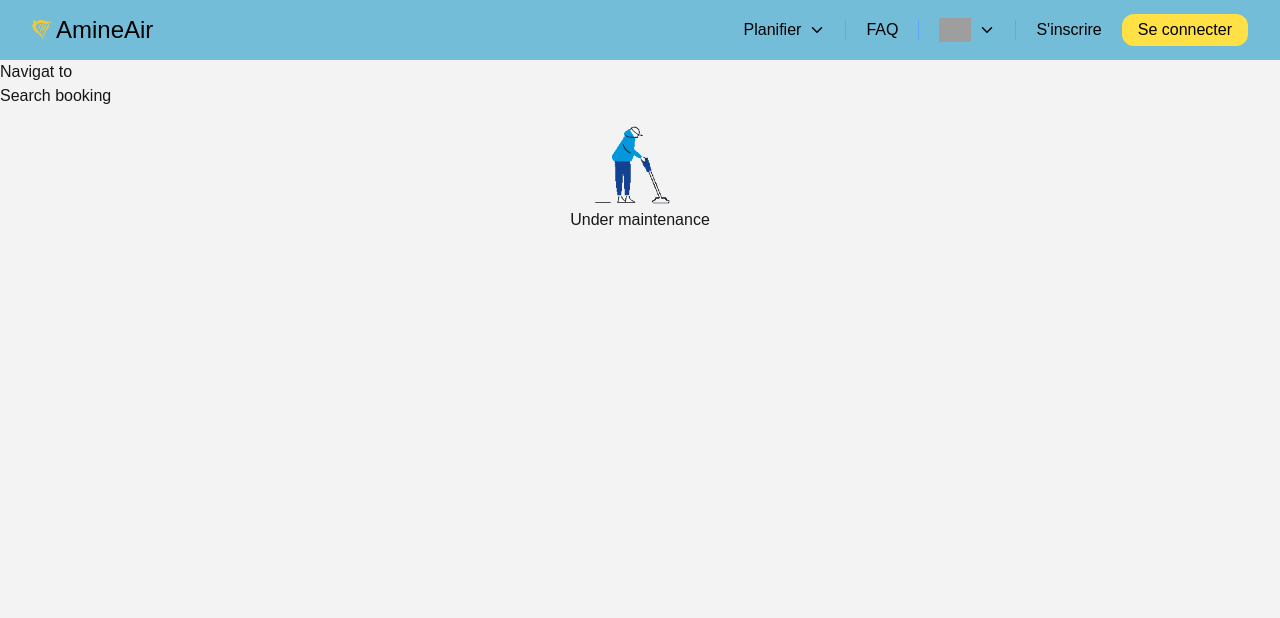
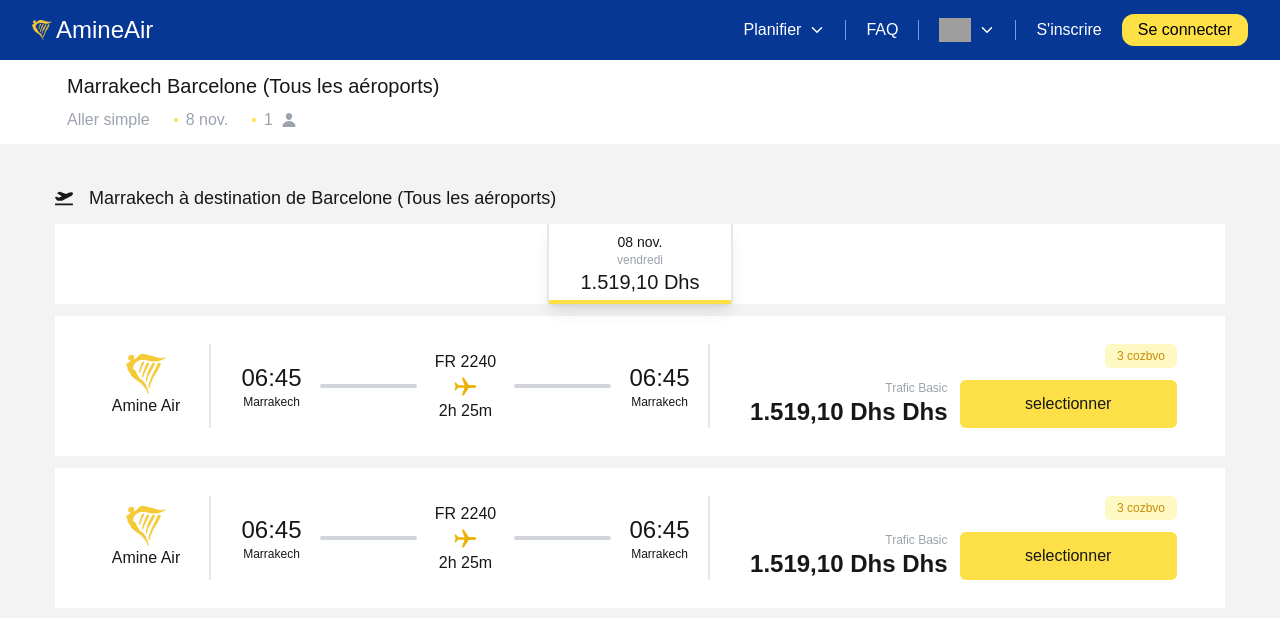
Before and after one commit to AmineNaboulsi/AmineAir, a Next.js app: page /searchresults in a window 1280 px wide. Shown: the top 618 px of the page. Built offline with nearby package versions, Linux system fonts and the light colour scheme; grey boxes are pictures that could not be loaded.

Commit message:
chor : adding some color styles

```diff
--- a/src/app/Components/header.tsx
+++ b/src/app/Components/header.tsx
@@ -38,7 +38,7 @@
     { country: "Luxembourg", language: "French", flagUrl: "https://flagcdn.com/lu.svg" ,isSelected : false},
     { country: "Malta", language: "English", flagUrl: "https://flagcdn.com/mt.svg" ,isSelected : false},
     { country: "Montenegro", language: "English", flagUrl: "https://flagcdn.com/me.svg" ,isSelected : false},
-    { country: "Morocco", language: "French", flagUrl: "https://flagcdn.com/ma.svg" ,isSelected : false},
+    { country: "Morocco", language: "French", flagUrl: "https://flagcdn.com/ma.svg" ,isSelected : true},
     { country: "Netherlands", language: "Dutch", flagUrl: "https://flagcdn.com/nl.svg" ,isSelected : false},
     { country: "Norway", language: "Norwegian", flagUrl: "https://flagcdn.com/no.svg" ,isSelected : false},
     { country: "Poland", language: "Polish", flagUrl: "https://flagcdn.com/pl.svg" ,isSelected : false},
@@ -46,7 +46,7 @@
     { country: "Romania", language: "Romanian", flagUrl: "https://flagcdn.com/ro.svg",isSelected : false },
     { country: "Serbia", language: "English", flagUrl: "https://flagcdn.com/rs.svg" ,isSelected : false},
     { country: "Slovakia", language: "English", flagUrl: "https://flagcdn.com/sk.svg" ,isSelected : false},
-    { country: "Spain", language: "Catalan", flagUrl: "https://flagcdn.com/es.svg" ,isSelected : true},
+    { country: "Spain", language: "Catalan", flagUrl: "https://flagcdn.com/es.svg" ,isSelected : false},
     { country: "Spain", language: "Spanish", flagUrl: "https://flagcdn.com/es.svg",isSelected : false },
     { country: "Sweden", language: "Swedish", flagUrl: "https://flagcdn.com/se.svg",isSelected : false },
     { country: "Turkey", language: "English", flagUrl: "https://flagcdn.com/tr.svg" ,isSelected : false},
@@ -66,7 +66,7 @@
   }
   return (
     <div className="relative">
-    <div className='bg-maincolor text-black flex justify-between items-center px-8 py-3'>
+    <div className='bg-maincolor text-white flex justify-between items-center px-8 py-3'>
       <div className="flex items-center gap-1">
         <Image
           src="/main-logo.png"
@@ -97,11 +97,11 @@
         </div>
         <div className="h-[20px] w-[1px] bg-blue-400"></div>
         <a href='#'>S&apos;inscrire</a>
-        <a className='bg-secondcolor px-4 py-1 rounded-xl' href=''>Se connecter</a>
+        <a className='text-black bg-secondcolor px-4 py-1 rounded-xl' href=''>Se connecter</a>
       </div>
     </div>
-    <div className={`${countriesStatus ? '' : "hidden"} absolute left-0 right-0 bg-white `}>
-      <div className="container grid grid-cols-4 p-2 gap-x-4">
+    <div className={`${countriesStatus ? '' : "hidden"} absolute left-0 right-0 bg-white z-[10]`}>
+      <div className="container grid grid-cols-4 p-2 gap-x-4 select-none">
       {countries && countries.map((item ,index)=>(
         <>
     <div
--- a/src/app/Components/searchbar.tsx
+++ b/src/app/Components/searchbar.tsx
@@ -40,7 +40,7 @@
     <div className='bg-maincolor'>
         <div className="container">
             <div className="">
-                <ul className='flex items-center  text-xl'>
+                <ul className='flex items-center  text-xl text-gray-100'>
                     <li className='relative px-5 flex justify-center'>
                         <div className="flex items-center justify-center gap-3">
                             <BiSolidPlaneAlt />
@@ -84,7 +84,7 @@
                                 <input placeholder='ville' style={{all : 'unset'}} className='font-normal' type='text' />
                             </div>
                         </div>
-                    <Link className='flex items-center bg-secondcolor px-24 rounded-[3px]' href="/searchresults" >
+                    <Link className='text-black flex items-center bg-secondcolor px-24 rounded-[3px]' href="/searchresults" >
                         <span>Recherche</span>
                     </Link>
                     <div className=" grid grid-cols-[1fr,auto] gap-2  items-center rounded-[3px]">
--- a/src/app/globals.css
+++ b/src/app/globals.css
@@ -6,7 +6,7 @@
 :root {
   --background: #F3F3F3;
   --foreground: #171717;
-  --primarycolor : #74BDD8;
+  --primarycolor : #073794;
   --secondcolor : #FFE045;
   --coldbluecolor : #E2F4FF;
 }
--- a/src/app/searchresults/page.tsx
+++ b/src/app/searchresults/page.tsx
@@ -2,19 +2,122 @@
 import Link from 'next/link'
 import Header from '../Components/header';
 import Image from 'next/image'
+import { IoPerson } from "react-icons/io5";
+import { FaPlaneDeparture } from "react-icons/fa";
+import { IoIosAirplane } from "react-icons/io";
 
 function index() {
   return (
     <div>
      <Header />
-      Navigat to
-      <ul>
-        <li><Link href="/booking">Search booking</Link></li>
-      </ul>
-      <div className="flex flex-col justify-center items-center">
-      <Image width={100} height={100} src="/underM.gif" alt='' />
-      Under maintenance
-    </div>
+     <section className="bg-white">
+        <div className="container">
+          <div className="p-3 flex flex-col gap-2">
+            <span className='text-xl'>Marrakech Barcelone (Tous les aéroports)</span>
+            <div className="flex gap-6 text-gray-400">
+              <span>Aller simple</span>
+              <div className="flex gap-2 items-center">
+                <div className="bg-yellow-300 w-1 h-1 rounded-full"></div>
+                <span>8 nov.</span>
+              </div>
+              <div className="flex gap-2 items-center">
+              <div className="bg-yellow-300 w-1 h-1 rounded-full"></div>
+              <span>1</span>
+              <IoPerson />
+              </div>
+            </div>
+          </div>
+        </div>
+     </section>
+      <section className='mt-10'>
+        <div className="container">
+          <div className="">
+                <div className="flex jus items-center gap-4 text-lg">
+                            <FaPlaneDeparture />
+                            <span>Marrakech à destination de Barcelone (Tous les aéroports)</span>
+                </div>
+                <div className="bg-white grid justify-center items-center mt-3">
+                    <div className="relative flex flex-col justify-center text-center border-x-2 px-8 py-2 cursor-pointer shadow-lg hover:shadow-sm	transition-all ">
+                        <span className='text-sm'>08 nov.</span>
+                        <span className='text-xs text-gray-400'>vendredi</span>
+                        <span className='text-xl'>1.519,10 Dhs</span>
+                        <div className='absolute bottom-0 left-0 right-0 h-1 w-[100%] bg-yellow-300'></div>
+                    </div>
+               </div>
+               <div className="bg-white grid grid-cols-[auto,1fr,1fr] p-7 mt-3">
+                <div className="flex w-32 flex-col justify-center items-center mr-3 border-r-2 ">
+                    <Image src="/main-logo.png" width={40} height={40} alt='' />
+                    <span>Amine Air</span>
+                </div>
+                <div className="grid grid-cols-5 items-center border-r-2 ">
+                        <div className="flex flex-col text-center">
+                        <span className='text-2xl font-medium'>06:45</span>
+                        <span className='text-xs'>Marrakech</span>
+                        </div>
+                        <div className="w-full h-1 bg-gray-300 rounded-xl"></div>
+                        <div className="flex flex-col items-center">
+                          <span>FR 2240</span>
+                          <IoIosAirplane className='text-yellow-500' size={25}/>
+                          <span>2h 25m</span>
+                        </div>
+                        <div className="w-full h-1 bg-gray-300 rounded-xl"></div>
+                        <div className="flex flex-col text-center">
+                          <span className='text-2xl font-medium'>06:45</span>
+                          <span className='text-xs'>Marrakech</span>
+                        </div>
+                </div>
+                <div className="grid grid-cols-2 grid-rows-[auto,1fr] px-5 gap-3">
+                    <div className="col-span-2 flex justify-end">
+                      <span className=' text-xs text-yellow-600 rounded-md py-1 px-3 bg-yellow-100'>3 cozbvo</span>
+                    </div>
+                    <div className="flex flex-col text-end">
+                      <span className='text-xs text-gray-400'>Trafic Basic</span>
+                      <span className='text-2xl font-semibold'>1.519,10 Dhs Dhs</span>
+                    </div>
+                    <div className="bg-yellow-300 flex items-center justify-center rounded-md">
+                      <span>selectionner</span>
+                    </div>
+                </div>
+               </div>
+               <div className="bg-white grid grid-cols-[auto,1fr,1fr] p-7 mt-3">
+                <div className="flex w-32 flex-col justify-center items-center mr-3 border-r-2 ">
+                    <Image src="/main-logo.png" width={40} height={40} alt='' />
+                    <span>Amine Air</span>
+                </div>
+                <div className="grid grid-cols-5 items-center border-r-2 ">
+                        <div className="flex flex-col text-center">
+                        <span className='text-2xl font-medium'>06:45</span>
+                        <span className='text-xs'>Marrakech</span>
+                        </div>
+                        <div className="w-full h-1 bg-gray-300 rounded-xl"></div>
+                        <div className="flex flex-col items-center">
+                          <span>FR 2240</span>
+                          <IoIosAirplane className='text-yellow-500' size={25}/>
+                          <span>2h 25m</span>
+                        </div>
+                        <div className="w-full h-1 bg-gray-300 rounded-xl"></div>
+                        <div className="flex flex-col text-center">
+                          <span className='text-2xl font-medium'>06:45</span>
+                          <span className='text-xs'>Marrakech</span>
+                        </div>
+                </div>
+                <div className="grid grid-cols-2 grid-rows-[auto,1fr] px-5 gap-3">
+                    <div className="col-span-2 flex justify-end">
+                      <span className=' text-xs text-yellow-600 rounded-md py-1 px-3 bg-yellow-100'>3 cozbvo</span>
+                    </div>
+                    <div className="flex flex-col text-end">
+                      <span className='text-xs text-gray-400'>Trafic Basic</span>
+                      <span className='text-2xl font-semibold'>1.519,10 Dhs Dhs</span>
+                    </div>
+                    <div className="bg-yellow-300 flex items-center justify-center rounded-md">
+                      <span>selectionner</span>
+                    </div>
+                </div>
+               </div>
+          </div>
+
+        </div>
+      </section>
     </div>
   )
 }
```
